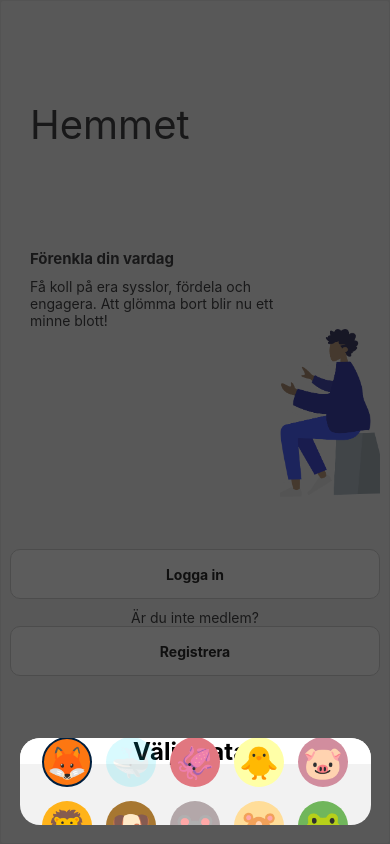
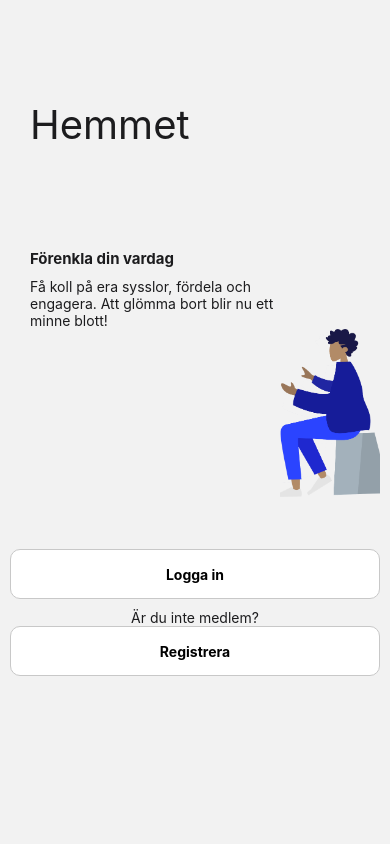
Before and after one commit to ViktorNy/TheHousehold, a React Native app: screen /Start in a window 390 px wide. Built offline with nearby package versions, Linux system fonts and the light colour scheme.

Commit message:
run test, small fixes. if useTheme does not provide right theme, change to paper import

```diff
--- a/screens/StartScreen.tsx
+++ b/screens/StartScreen.tsx
@@ -3,7 +3,6 @@ import { useTheme } from '@react-navigation/native';
 import { Image, StyleSheet, Text, View } from 'react-native';
 import { SafeAreaView } from 'react-native-safe-area-context';
 import { CustomNavigateButton } from '../component/CustomNavigateButton';
-import { CustomPopupBox } from '../component/customPopupBox/CustomPopupBox';
 import { RootStackScreenProps } from '../navigation/RootStackNavigator';
 
 export default function StartScreen({ navigation }: RootStackScreenProps<'Start'>) {
@@ -17,13 +16,12 @@ export default function StartScreen({ navigation }: RootStackScreenProps<'Start'
             <Text style={[styles.pitchText, { color: colors.text }]}>
                 Få koll på era sysslor, fördela och engagera. Att glömma bort blir nu ett minne blott!
             </Text>
-            <Image style={styles.imageStyle} source={require('../assets/ladyontrashcan.png')}/>
+            <Image style={styles.imageStyle} source={require('../assets/ladyontrashcan.png')} />
             <View style={styles.viewStyle}>
                 <CustomNavigateButton buttonText="Logga in" goto={() => navigation.navigate('Login')} />
                 <Text style={[styles.notMemberText, { color: colors.text }]}>Är du inte medlem?</Text>
                 <CustomNavigateButton buttonText="Registrera" goto={() => navigation.navigate('Register')} />
             </View>
-            <CustomPopupBox memberId={'1'} modalCase={'AI'}/>
         </SafeAreaView>
     );
 }
```
Also changed, not shown: component/ChoreButton.tsx (+2 -7 lines).
